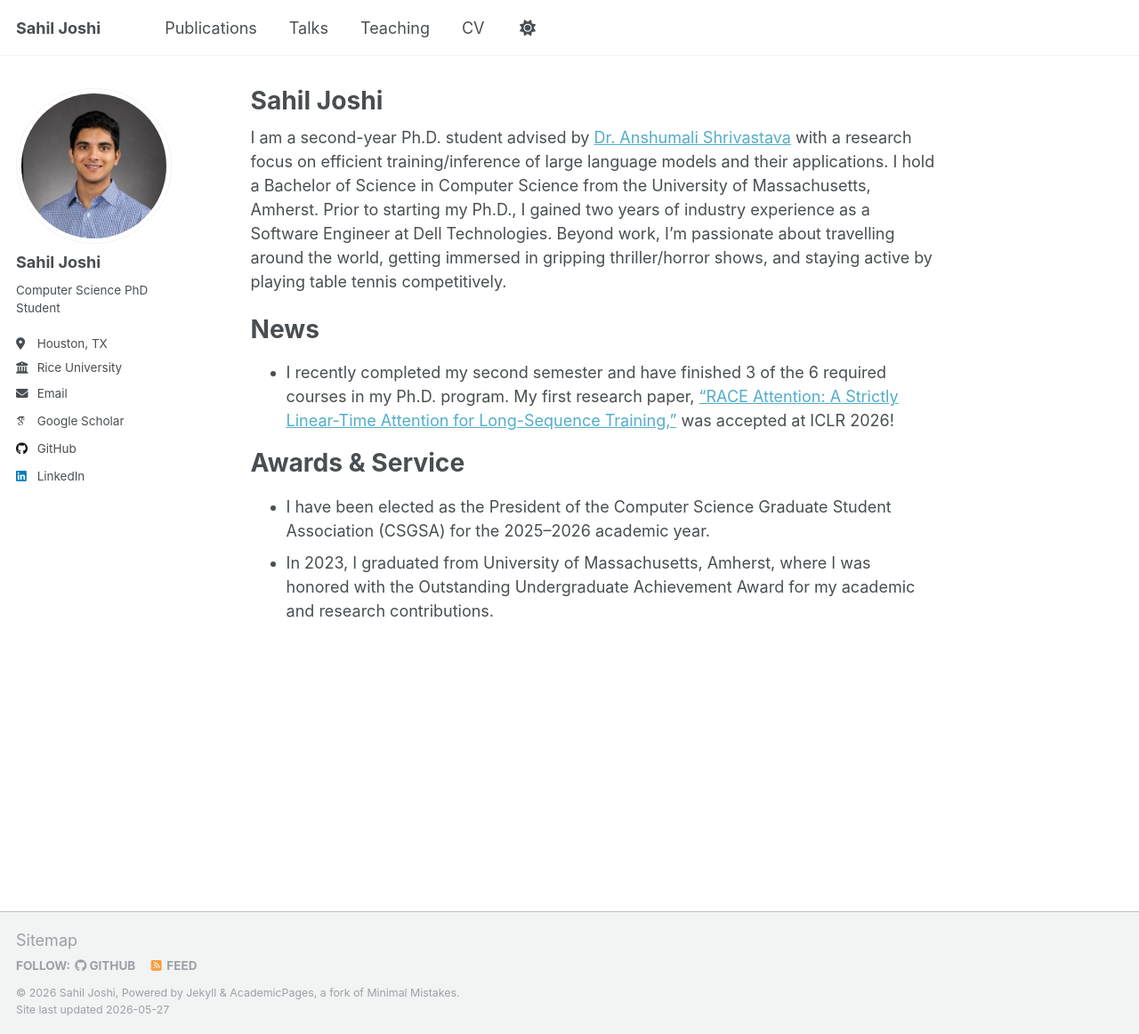
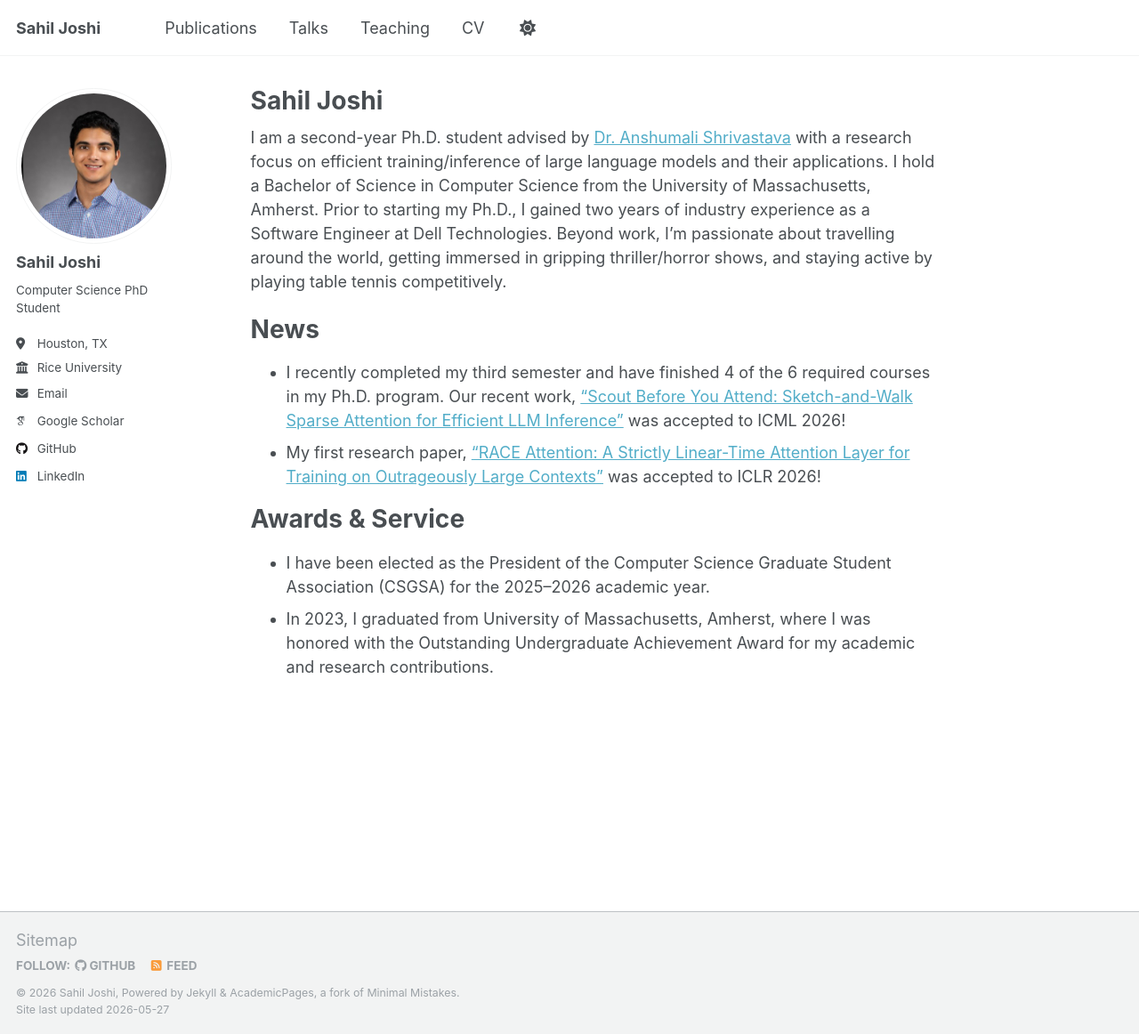
Before and after one commit to sahiljoshi515/sahiljoshi515.github.io, a Jekyll site: the page built from _pages/about.md, in a window 1280 px wide and 1162 px high. Shown: the whole window at 89% size. Built offline with Jekyll 4.4.1, drawn with Linux system fonts in a browser that asks for light colours; some web fonts are replaced.

Commit message:
Update about.md

```diff
--- a/_pages/about.md
+++ b/_pages/about.md
@@ -12,7 +12,8 @@ I am a second-year Ph.D. student advised by [Dr. Anshumali Shrivastava](https://
 
 News
 ======
-- I recently completed my second semester and have finished 3 of the 6 required courses in my Ph.D. program. My first research paper, [“RACE Attention: A Strictly Linear-Time Attention for Long-Sequence Training,”](https://arxiv.org/abs/2510.04008) was accepted at ICLR 2026!
+- I recently completed my third semester and have finished 4 of the 6 required courses in my Ph.D. program. Our recent work, ["Scout Before You Attend: Sketch-and-Walk Sparse Attention for Efficient LLM Inference"](https://arxiv.org/abs/2602.07397) was accepted to ICML 2026!
+- My first research paper, ["RACE Attention: A Strictly Linear-Time Attention Layer for Training on Outrageously Large Contexts"](https://arxiv.org/abs/2510.04008) was accepted to ICLR 2026!
 
 Awards & Service
 ======
```
